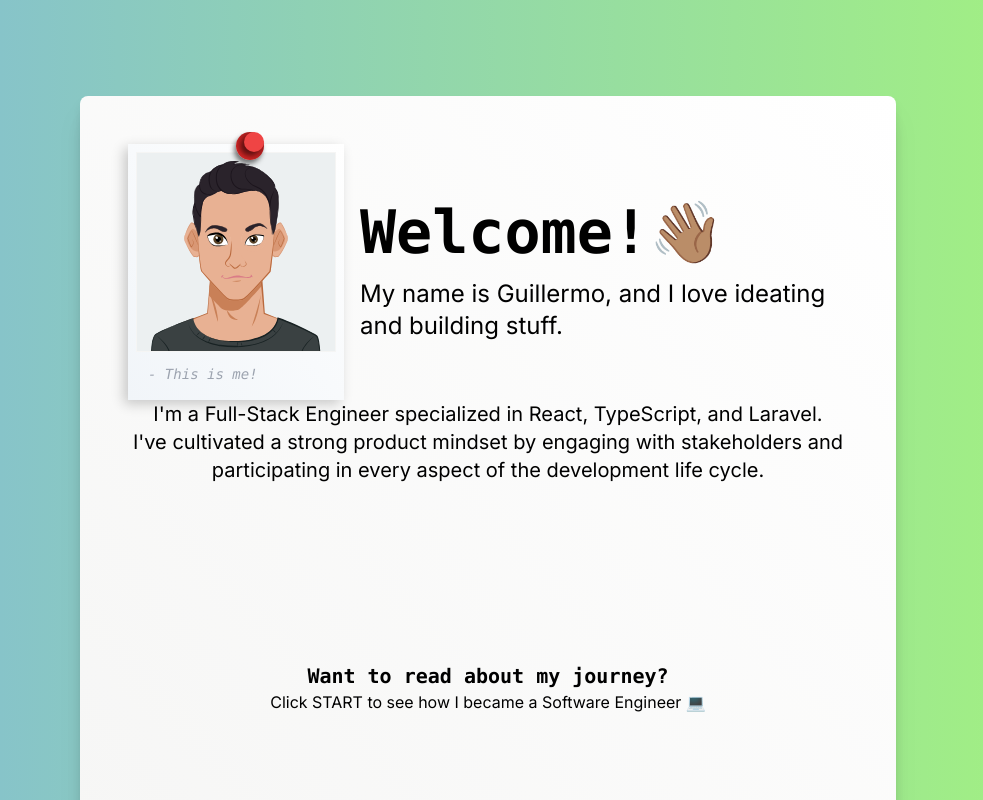
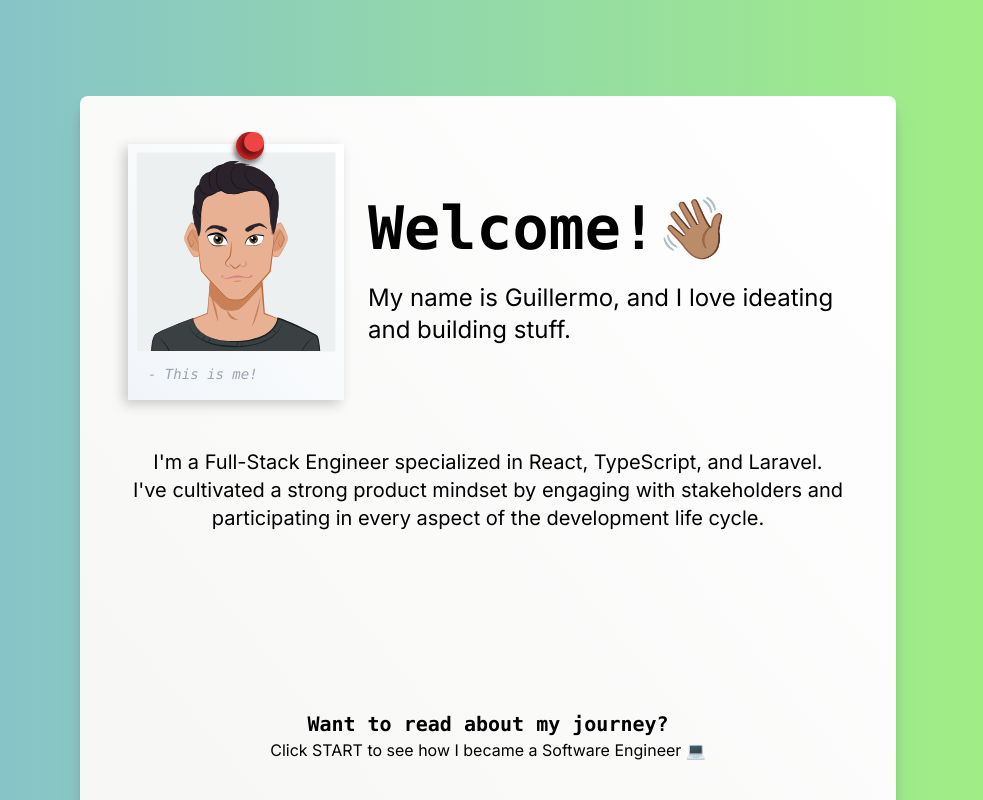
Before and after one commit to guillermo-segura/guillermo-segura.github.io, a Next.js app: page /me in a window 1280 px wide. Shown: the top 800 px of the page, without its empty margins (152-1135 px from the left). Built offline with nearby package versions, Linux system fonts and the light colour scheme.

Commit message:
feat: updated card styling

```diff
--- a/src/components/Card/Card.tsx
+++ b/src/components/Card/Card.tsx
@@ -1,5 +1,5 @@
 const classNames = {
-  container: 'w-3/4 max-w-4xl bg-gradient-to-bl from-white to-stone-100 rounded-lg shadow-xl text-black drop-shadow-xl',
+  container: 'w-3/4 max-w-4xl bg-gradient-to-bl from-white to-stone-100 rounded-lg shadow-lg text-black drop-shadow-xl',
 };
 
 export default function Card({ children }: { children: React.ReactNode }) {
--- a/src/components/Card/CardBody.tsx
+++ b/src/components/Card/CardBody.tsx
@@ -1,5 +1,5 @@
 const classNames = {
-  container: 'flex flex-col px-12 pb-6',
+  container: 'flex flex-col px-12 pb-12',
 };
 
 export default function CardBody ({ children }: { children: React.ReactNode }) {
--- a/src/components/Card/CardFooter.tsx
+++ b/src/components/Card/CardFooter.tsx
@@ -1,19 +1,23 @@
 import linkedInIcon from '@/assets/icons/linkedin.svg';
 import gitHubIcon from '@/assets/icons/square-github.svg';
-import IconLink from "../IconLink/IconLink";
-import ButtonLink from '../ButtonLink/ButtonLink';
+
+import IconLink from '@/components/IconLink/IconLink';
+import ButtonLink from '@/components/ButtonLink/ButtonLink';
+
+import content from '@/content/content.json';
 
 const classNames = {
-  container: 'flex flex-row justify-between items-center mt-6 border-t px-6 py-4 shadow-inner',
+  container: 'flex flex-row justify-between items-center border-t border-stone-200 p-6 shadow-inner',
+  itemsContainer: 'flex flex-row space-x-4',
 };
 
 const LINKEDIN_URL = 'https://www.linkedin.com/in/g-segura/';
-const GITHUB_URL = 'https://www.linkedin.com/in/g-segura/';
+const GITHUB_URL = 'https://github.com/guillermo-segura';
 
 export default function CardFooter({ skills = false, traits = false, home = false }) {
   return (
     <div className={classNames.container}>
-      <div className="flex flex-row space-x-4">
+      <div className={classNames.itemsContainer}>
         <IconLink href={LINKEDIN_URL} imgSrc={linkedInIcon} />
         <IconLink href={GITHUB_URL} imgSrc={gitHubIcon} />
       </div>
@@ -24,15 +28,15 @@ export default function CardFooter({ skills = false, traits = false, home = fals
         <span className="font-mono font-sm cursor-pointer p-2">EN 🇬🇧</span>
       </div> */}
 
-      <div className="flex flex-row space-x-4">
+      <div className={classNames.itemsContainer}>
         {home && (
-          <ButtonLink label="Go back" href="/me" type="secondary" />
+          <ButtonLink label={content.buttons.back} href="/me" type="secondary" />
         )}
         {traits && (
-          <ButtonLink label="About me" href="/traits" type="secondary" />
+          <ButtonLink label={content.buttons.aboutMe}  href="/traits" type="secondary" />
         )}
         {skills && (
-          <ButtonLink label="My skills" href="/skills" />
+          <ButtonLink label={content.buttons.skills}  href="/skills" />
         )}
       </div>
     </div>
--- a/src/components/Card/CardHeader.tsx
+++ b/src/components/Card/CardHeader.tsx
@@ -2,9 +2,10 @@ import { ImageProps } from "next/image";
 import PolaroidImg from "../PolaroidImg/PolaroidImg";
 
 const classNames = {
-  container: 'flex flex-row space-x-4 px-12 pt-12',
-  headerContainer: 'self-center w-full flex space-y-4 flex-col',
-  header: 'font-bold text-6xl font-mono',
+  container: 'flex flex-row space-x-6 p-12',
+  headerContainer: 'flex flex-col space-y-6 self-center w-full',
+  header: 'font-mono font-bold text-6xl',
+  description: 'text-2xl',
 };
 
 interface CardHeaderProps {
@@ -22,12 +23,12 @@ export default function CardHeader({ imgSrc, imgAlt, imgSize, header, descriptio
         <PolaroidImg imgSrc={imgSrc} imgAlt={imgAlt} size={imgSize} />
       )}
       <div className={classNames.headerContainer}>
-        <div>
-          <h1 className={classNames.header}>{header}</h1>
+        <div className={classNames.header}>
+          {header}
         </div>
         {description && (
-          <div className="text-2xl">
-            <p>{description}</p>
+          <div className={classNames.description}>
+            {description}
           </div>
         )}
       </div>
--- a/src/content/content.json
+++ b/src/content/content.json
@@ -44,5 +44,10 @@
   "traits": {
     "header": "About me",
     "description": "I consider myself a calm and friendly person that always see the good in people. I don't like to jump into conclussions quickly and enjoy debating ideas in order to learn more about how others think. A bit of a shy extrovert, I'm comfortable in small groups but I can get nervous in front of bigger audiences; however, that's never stopped me from sharing my ideas. In a team environment, I enjoy helping others and making sure newcomers feel welcomed."
+  },
+  "buttons": {
+    "back": "Go back",
+    "aboutMe": "About me",
+    "skills": "My skills"
   }
 }
```
